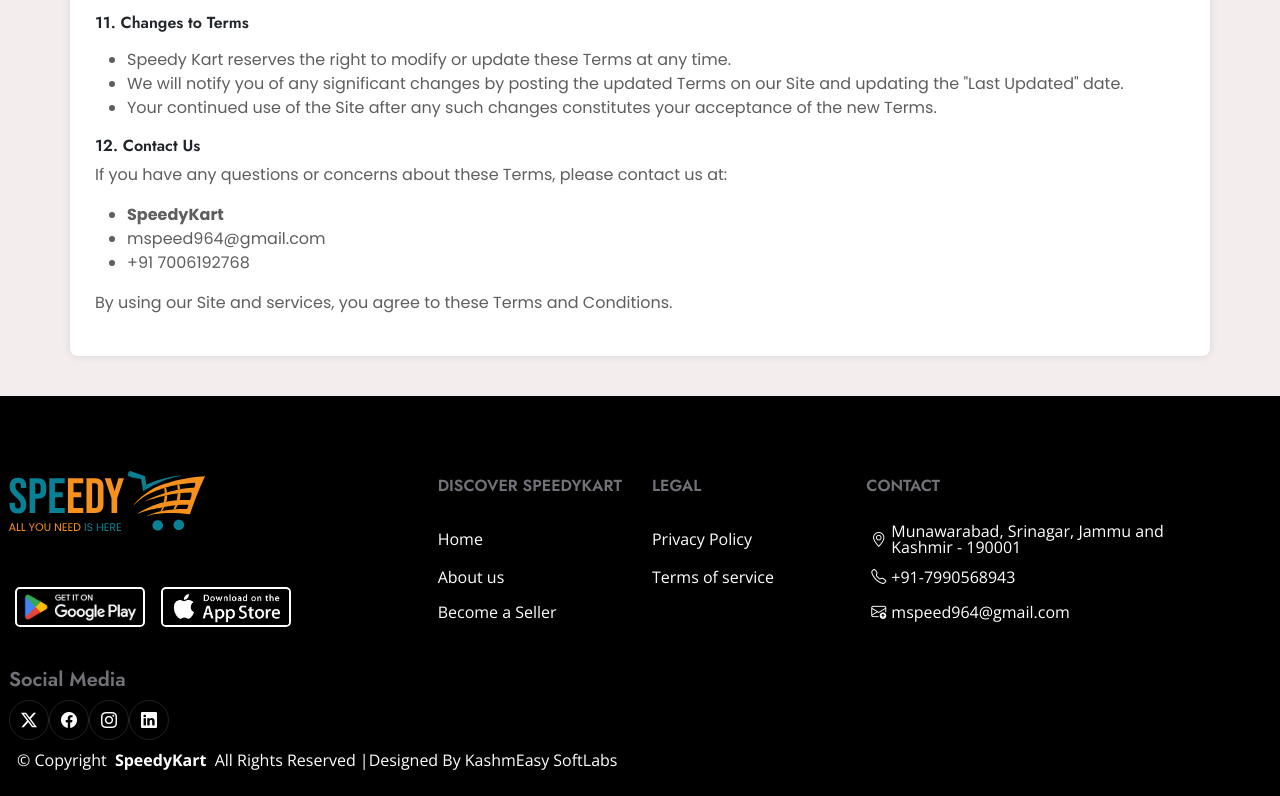
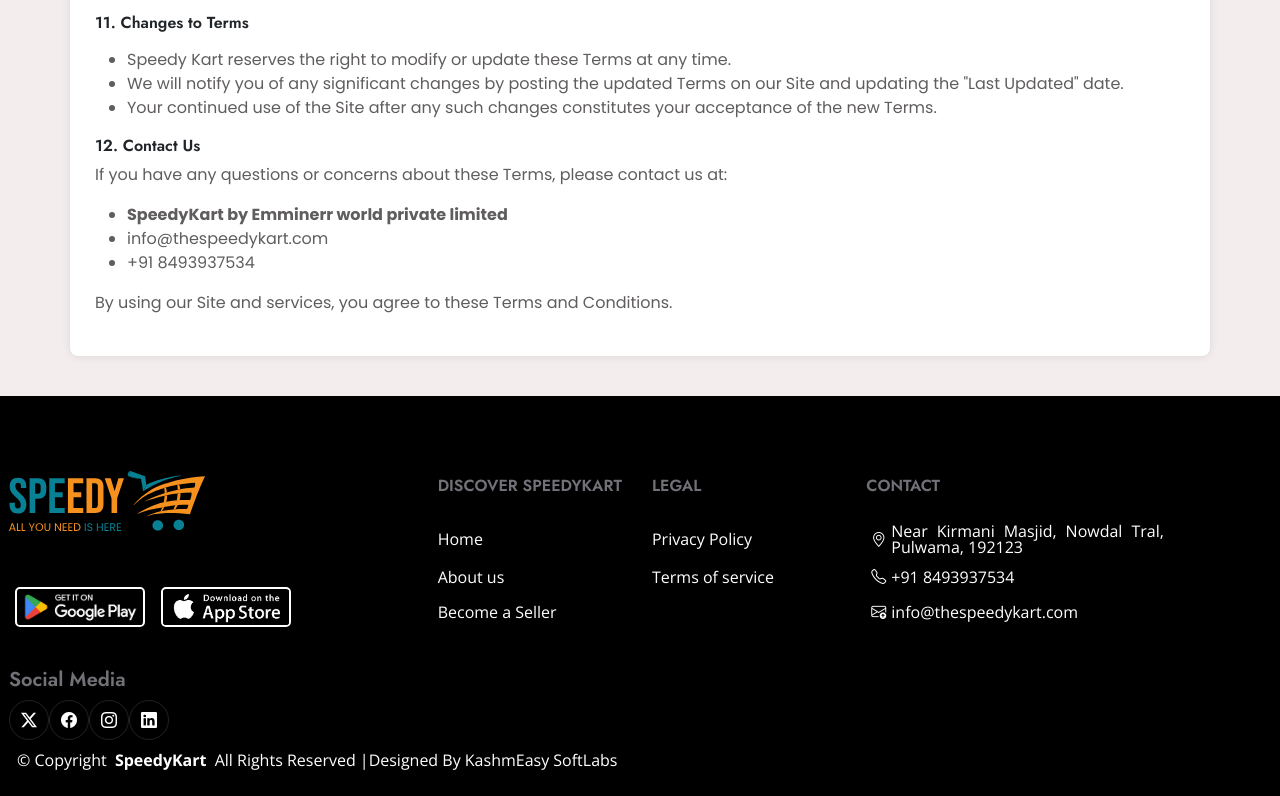
Before and after one commit to Speedy-ecom/Speedy_kart_website, a plain HTML site: page terms.html in a window 1280 px wide. Shown: the part 1877-2673 px from the top of the page. Drawn offline with nearby package versions, Linux system fonts and the light colour scheme.

Commit message:
added number and address and changed mail

```diff
--- a/terms.html
+++ b/terms.html
@@ -184,9 +184,9 @@
        <h2 class="fs-6 text-dark text-left fs-bold">12. Contact Us</h2>
         <p>If you have any questions or concerns about these Terms, please contact us at:
         <ul>
-        <li><strong>SpeedyKart</strong> </li>
-        <li>mspeed964@gmail.com</li>
-        <li>+91 7006192768</li>
+        <li><strong>SpeedyKart by Emminerr world private limited</strong> </li>
+        <li>info@thespeedykart.com</li>
+        <li>+91 8493937534</li>
         </ul>
        <p> By using our Site and services, you agree to these Terms and Conditions.
      </p>
@@ -233,10 +233,9 @@
         <div class="col-lg-3 col-md-3 footer-links">
           <h4>CONTACT</h4>
           <ul>
-            <li><i class="bi bi-geo-alt"></i><a href="#">Munawarabad, Srinagar, Jammu and
-                Kashmir - 190001</a></li>
-            <li><i class="bi bi-telephone"></i> <a href="#">+91-7990568943</a></li>
-            <li><i class="bi bi-envelope-arrow-up"></i> <a href="#">mspeed964@gmail.com</a></li>
+            <li><i class="bi bi-geo-alt"></i><a href="#">Near Kirmani Masjid, Nowdal Tral, Pulwama, 192123</a></li>
+            <li><i class="bi bi-telephone"></i> <a href="#">+91 8493937534</a></li>
+            <li><i class="bi bi-envelope-arrow-up"></i> <a href="#">info@thespeedykart.com</a></li>
           </ul>
         </div>
         <div class="follow d-block">
```
Also changed, not shown: index.html (+1 -1 lines), privacy.html (+4 -8 lines).
